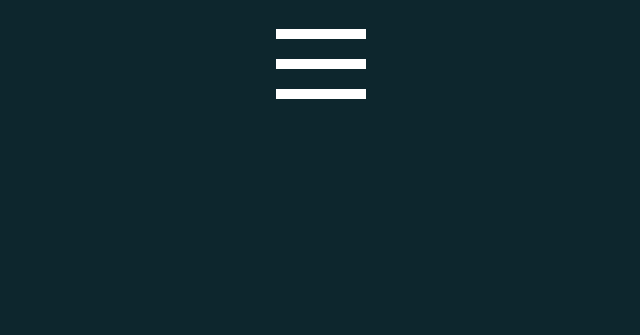
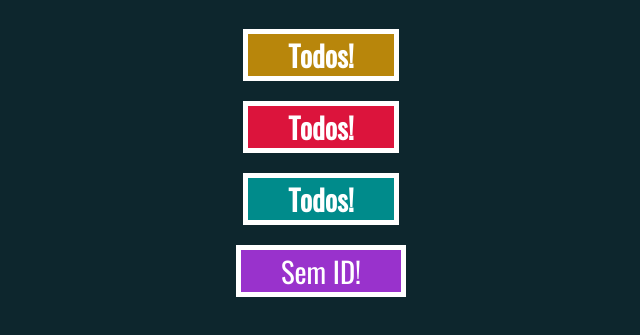
Before and after one commit to rafael-hs/web-developer-2018, a plain HTML site: page jquery/modificandoHTML1.html in a window 1280 px wide. Shown: the part 71-406 px from the top of the page, without its empty margins (319-959 px from the left). Drawn offline with Linux system fonts and the light colour scheme.

Commit message:
adding archives

```diff
--- a/jquery/modificandoHTML1.html
+++ b/jquery/modificandoHTML1.html
@@ -13,8 +13,27 @@
     <div id='conteudo1'></div>
     <div id='conteudo2'></div>
     <div id='conteudo3'></div>
+    <div>Sem ID!</div>
 
     <script>
-        // ...
+        //content 1
+        $('#conteudo1').append('<p>1</p>')
+
+        //content 2
+        const elementos = [
+            $('<li></li>').append('Arroz'),
+            $('<li>').append('Feijão'),
+            $('<li>').append('Carne')
+        ]
+        const lista = $('<ul><li>Sorvete</li></ul>').prepend(elementos)
+        $('#conteudo2').append(lista)
+
+        $('#conteudo3').append('<h1>1</h1>')
+                .append('<h1>2</h1>').prepend('<h1>0</h1>')
+        $('#conteudo3').html('<h1>123</h1>')
+        $('#conteudo3').text('<h1>123</h1>')
+
+        $('div[id]').html('<strong>Todos!</strong>')
+
     </script>
 </body>
```
Also changed, not shown: jquery/modificandoHTML2.html (+11 -1 lines).
